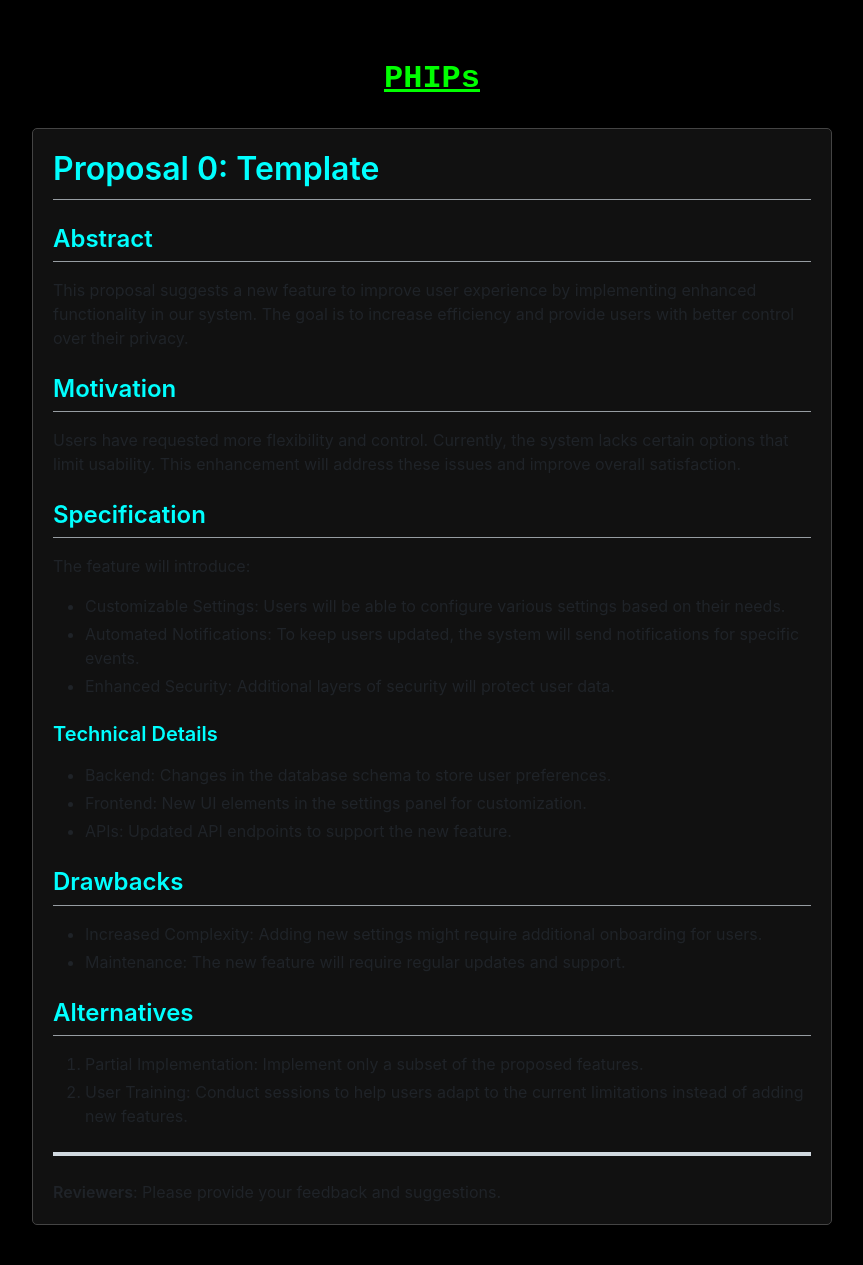
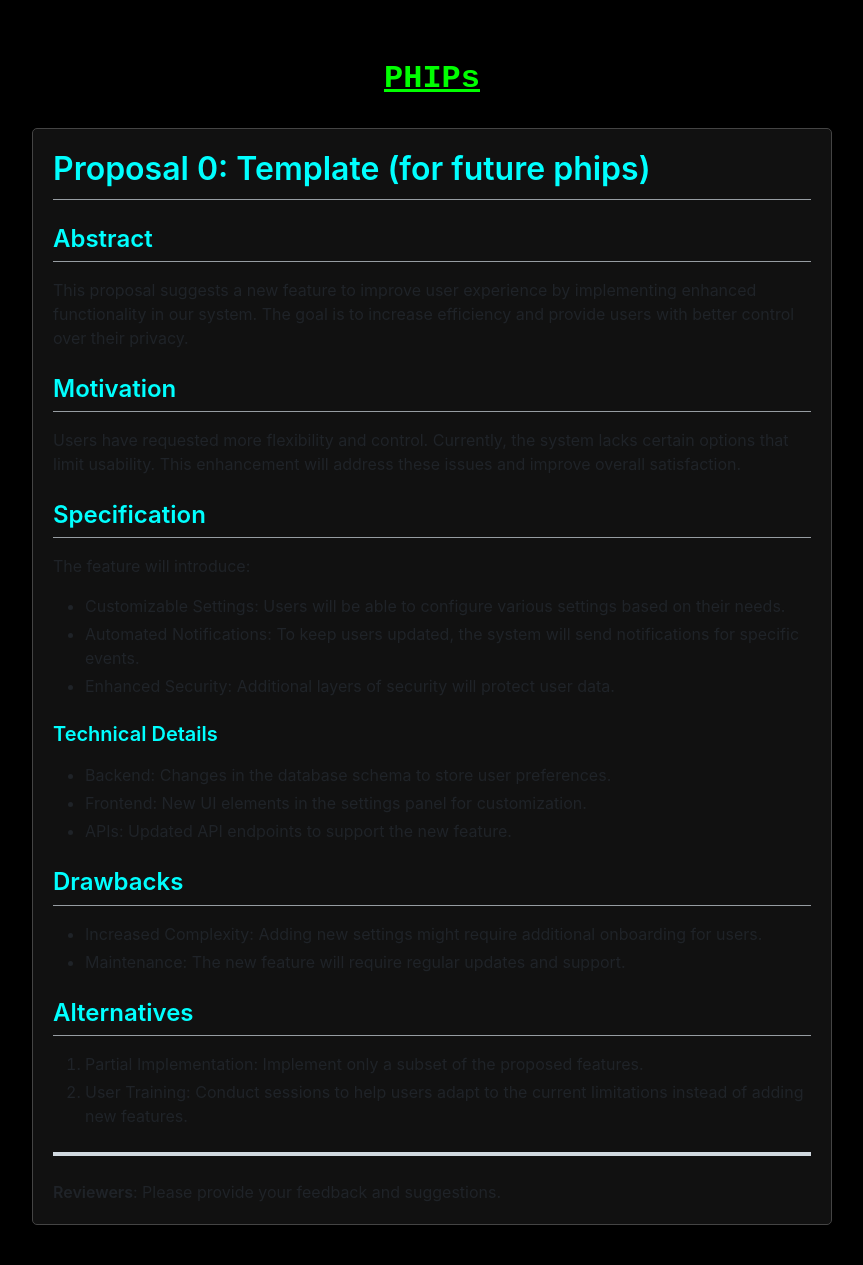
Before and after one commit to OptionPlus/PHIPs, a Jekyll site: the page built from content/phip-0.md, in a window 1280 px wide. Shown: the whole page, without its empty margins (208-1071 px from the left). Built offline with Jekyll 4.4.1, drawn with Linux system fonts in a browser that asks for light colours; nearby versions of some CDN libraries; our own code applies the rules of GitHub Pages for plain Markdown files.

Commit message:
small improve for better understanding

```diff
--- a/content/phip-0.md
+++ b/content/phip-0.md
@@ -1,11 +1,11 @@
 ---
-title: PHIP-0 Template
+title: PHIP-0 TEMPLATE (for future phips)
 author: Peter Horvath
 status: Draft
 created: 2024-11-04
 ---
 
-# Proposal 0: Template
+# Proposal 0: Template (for future phips)
 
 ## Abstract
 
```
Also changed, not shown: index.md (+0 -2 lines).
